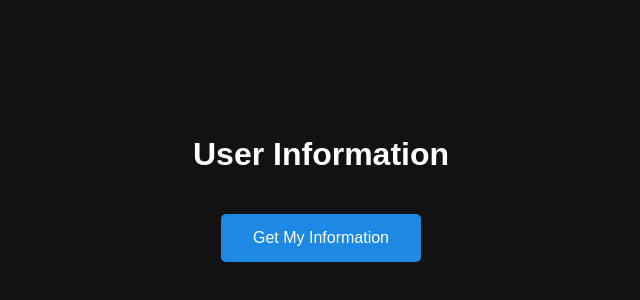
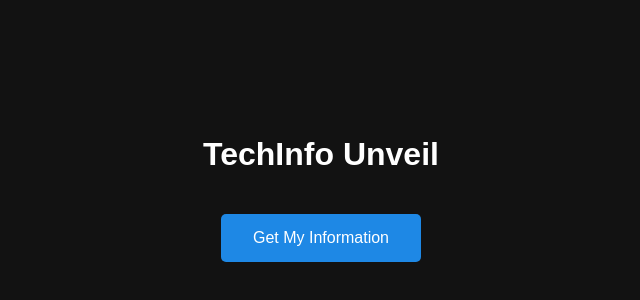
Before and after one commit to JonathanFreiberger/Public-Info-Revealer, a plain HTML site: page index.html in a window 1280 px wide. Shown: the part 192-492 px from the top of the page, without its empty margins (319-959 px from the left). Drawn offline with Linux system fonts and the light colour scheme; some packages are replaced by stand-ins of ours.

Commit message:
Update index.html

```diff
--- a/index.html
+++ b/index.html
@@ -3,15 +3,16 @@
 <head>
     <meta charset="UTF-8">
     <meta name="viewport" content="width=device-width, initial-scale=1.0">
-    <title>User Information App</title>
+    <title>TechInfo Unveil</title>
     <link rel="stylesheet" href="style.css">
 </head>
 <body>
     <div class="container">
-        <h1>User Information</h1>
+        <h1>TechInfo Unveil</h1>
         <button id="getInfoBtn">Get My Information</button>
         <div id="info"></div>
     </div>
+    <script src="https://maps.googleapis.com/maps/api/js?key=YOUR_API_KEY"></script>
     <script src="script.js"></script>
 </body>
 </html>
```
